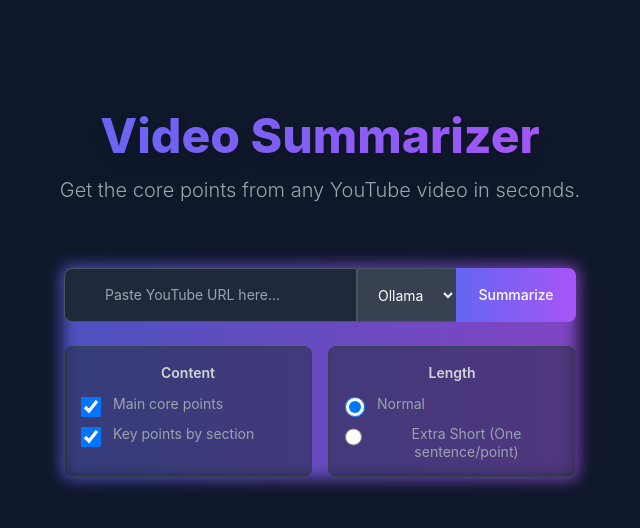
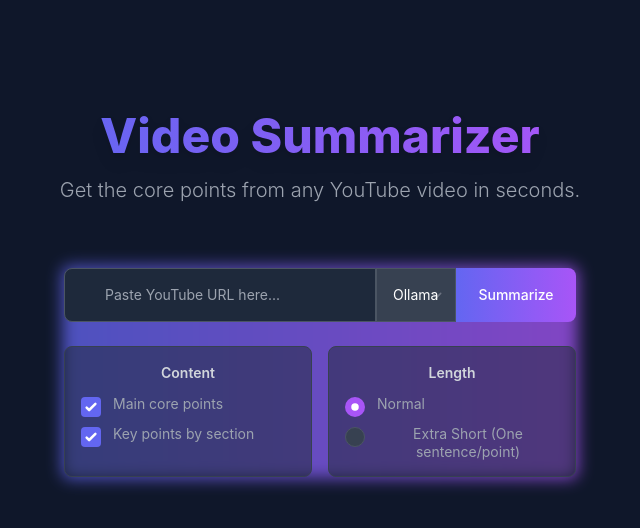
Before and after one commit to NoamB/youtube-summarizer, a React app in the folder frontend/: page / in a window 1280 px wide. Shown: the top 528 px of the page, without its empty margins (320-960 px from the left). Built offline with nearby package versions, Linux system fonts and the light colour scheme; the HTML template or start-up script is replaced by a standard one.

Commit message:
fix: Add @tailwindcss/forms to fix input alignment issues

```diff
--- a/frontend/package.json
+++ b/frontend/package.json
@@ -17,6 +17,7 @@
   },
   "devDependencies": {
     "@eslint/js": "^9.39.1",
+    "@tailwindcss/forms": "^0.5.10",
     "@tailwindcss/typography": "^0.5.19",
     "@types/react": "^19.2.5",
     "@types/react-dom": "^19.2.3",
--- a/frontend/tailwind.config.js
+++ b/frontend/tailwind.config.js
@@ -64,5 +64,6 @@ export default {
     },
     plugins: [
         require('@tailwindcss/typography'),
+        require('@tailwindcss/forms'),
     ],
 }
```
Also changed, not shown: 1 other file (tests, documents, lock files or other folders).
